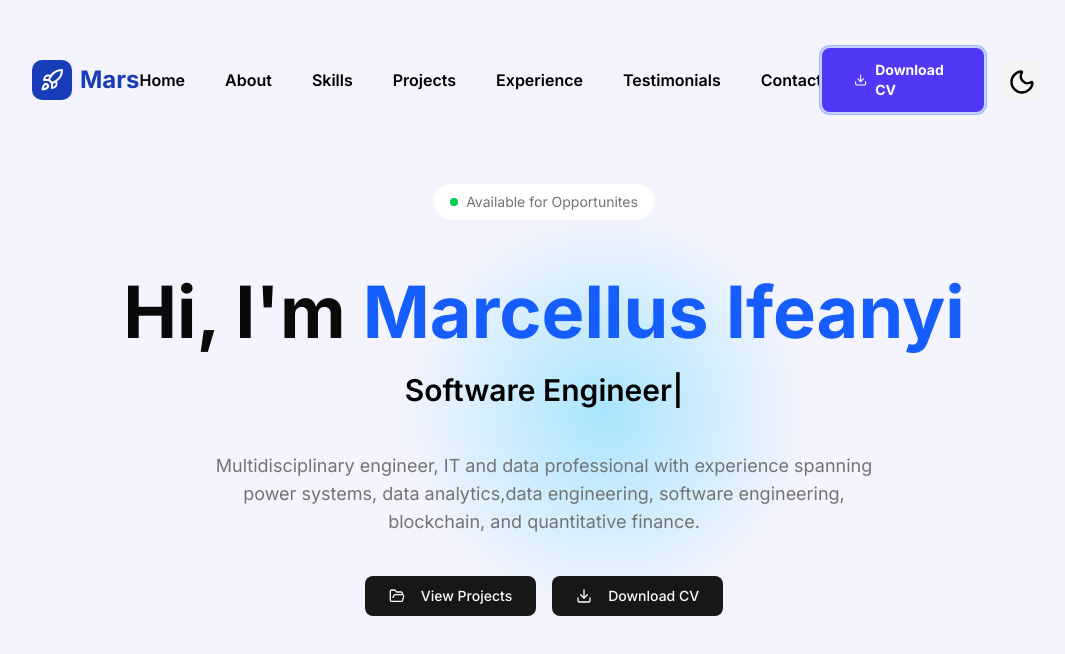
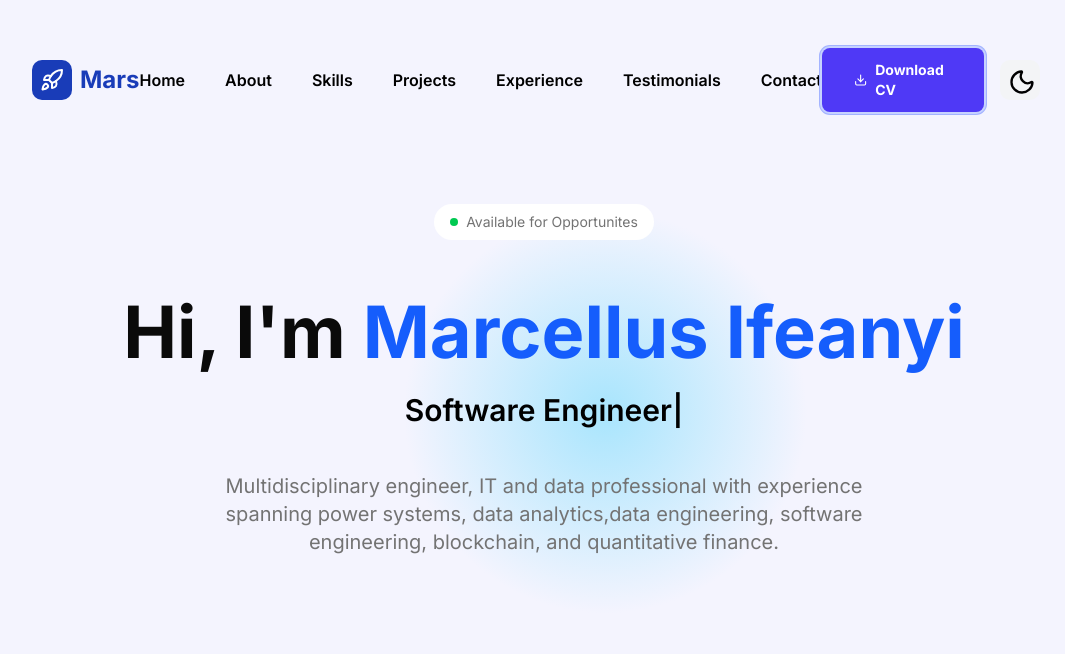
Before and after one commit to MarsIfeanyi/Mars-Ifeanyi-Portfolio, a Next.js app: page / in a window 1280 px wide. Shown: the top 654 px of the page, without its empty margins (96-1161 px from the left). Built offline with nearby package versions, Linux system fonts and the light colour scheme.

Commit message:
Update the Hero component

```diff
--- a/components/Home/Hero/Hero.tsx
+++ b/components/Home/Hero/Hero.tsx
@@ -60,12 +60,12 @@ className="font-mono"
 </div>
 
 {/* Description */}
-<p className="text-lg text-muted-foreground dark:text-gray-200 max-w-2xl mx-auto mb-10" >
+<p className="text-xl text-muted-foreground dark:text-gray-200 max-w-2xl mx-auto mb-10" >
 Multidisciplinary engineer, IT and data professional with experience spanning power systems, data analytics,data engineering, software engineering, blockchain, and quantitative finance.
 </p>
 
 {/* Button */}
-<div className="flex flex-col sm:flex-row gap-4 justify-center">
+{/* <div className="flex flex-col sm:flex-row gap-4 justify-center">
 <Button size={"lg"} className='w-fit mx-auto sm:mx-0'>
   <a href="#">
     <FolderOpen className="w-5 h-5 mr-2" />
@@ -80,9 +80,7 @@ Multidisciplinary engineer, IT and data professional with experience spanning po
   Download CV
 </Button>
 
-
-
-</div>
+</div> */}
 
 
 
```
